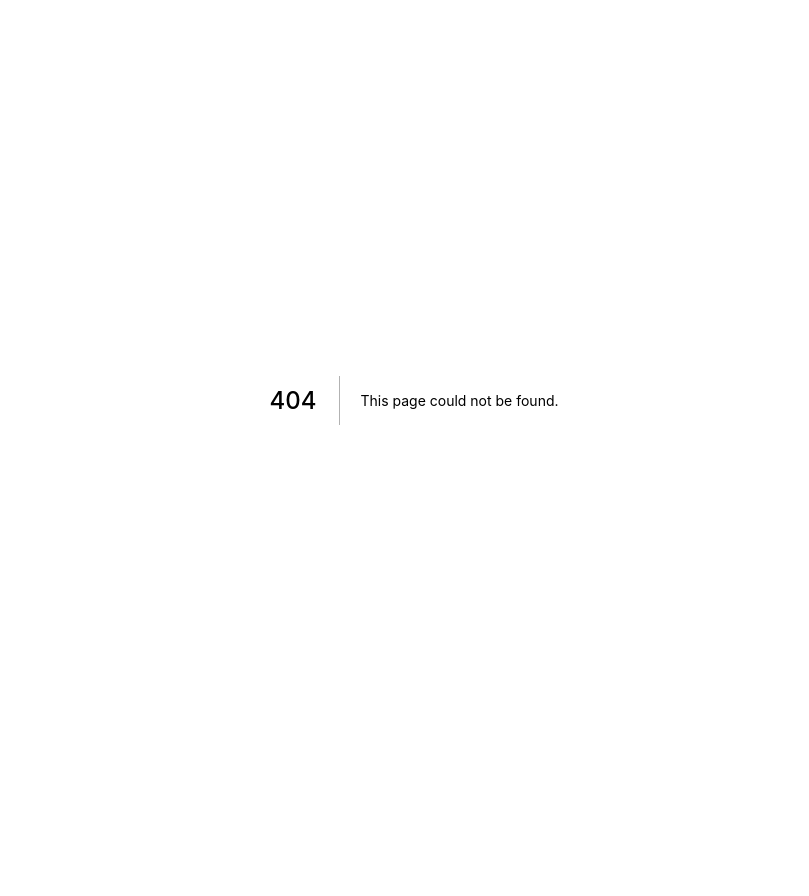
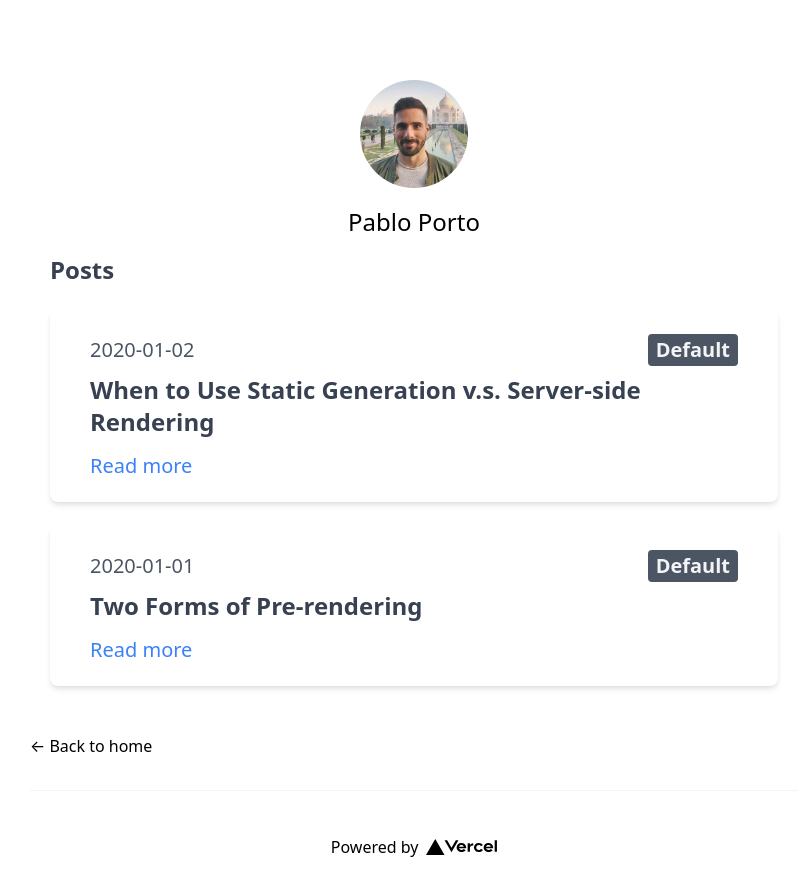
Before and after one commit to portovep/pabloporto.me, a Next.js app: page /blog in a window 1280 px wide. Before the commit this address had no page. Shown: the top 896 px of the page, without its empty margins (226-1035 px from the left). Before the commit the page ends 800 px from the top, so only its background shows below. Built offline with nearby package versions, Linux system fonts and the light colour scheme.

Commit message:
Add blog posts page

```diff
--- /dev/null
+++ b/components/PostSummary/PostSummary.tsx
@@ -0,0 +1,31 @@
+export default function PostSummary(props) {
+  const { date, tag, title } = props.postData;
+  return (
+    <div className="mt-6">
+      <div className="max-w-4xl px-10 py-6 bg-white rounded-lg shadow-md">
+        <div className="flex justify-between items-center">
+          <span className="font-light text-gray-600">{date}</span>
+          <a
+            href="#"
+            className="px-2 py-1 bg-gray-600 text-gray-100 font-bold rounded hover:bg-gray-500"
+          >
+            {tag || "Default"}
+          </a>
+        </div>
+        <div className="mt-2">
+          <a
+            href="#"
+            className="text-2xl text-gray-700 font-bold hover:underline"
+          >
+            {title}
+          </a>
+        </div>
+        <div className="flex justify-between items-center mt-4">
+          <a href="#" className="text-blue-500 hover:underline">
+            Read more
+          </a>
+        </div>
+      </div>
+    </div>
+  );
+}
--- /dev/null
+++ b/lib/posts.ts
@@ -0,0 +1,31 @@
+import fs from "fs";
+import path from "path";
+import matter from "gray-matter";
+
+const postsDirectory = path.join(process.cwd(), "posts");
+
+const parsePost = (fileName) => {
+  const id = fileName.replace(/\.md$/, "");
+
+  const fullPath = path.join(postsDirectory, fileName);
+  const fileContents = fs.readFileSync(fullPath, "utf8");
+
+  const matterResult = matter(fileContents);
+
+  return {
+    id,
+    ...matterResult.data,
+  };
+};
+
+export function getSortedPostsData() {
+  const fileNames = fs.readdirSync(postsDirectory);
+
+  return fileNames.map(parsePost).sort((a: any, b: any) => {
+    if (a.date < b.date) {
+      return 1;
+    } else {
+      return -1;
+    }
+  });
+}
--- a/package.json
+++ b/package.json
@@ -8,6 +8,7 @@
     "start": "next start"
   },
   "dependencies": {
+    "gray-matter": "^4.0.2",
     "next": "10.0.8",
     "react": "17.0.1",
     "react-dom": "17.0.1"
--- /dev/null
+++ b/pages/blog/index.js
@@ -0,0 +1,34 @@
+import Head from "next/head";
+import Layout, { siteTitle } from "../../components/Layout/Layout";
+import PostSummary from "../../components/PostSummary/PostSummary";
+import { getSortedPostsData } from "../../lib/posts";
+
+export async function getStaticProps() {
+  const allPostsData = getSortedPostsData();
+  return {
+    props: {
+      allPostsData,
+    },
+  };
+}
+
+export default function Blog({ allPostsData }) {
+  return (
+    <Layout>
+      <Head>
+        <title>{`${siteTitle} - Blog`}</title>
+      </Head>
+
+      <section className="m-5 text-xl leading-6">
+        <h1 className="text-xl font-bold text-gray-700 md:text-2xl">Posts</h1>
+        <ul className="mt-5">
+          {allPostsData.map((postData) => (
+            <li key={postData.id}>
+              <PostSummary postData={postData} />
+            </li>
+          ))}
+        </ul>
+      </section>
+    </Layout>
+  );
+}
--- /dev/null
+++ b/posts/pre-renderring.md
@@ -0,0 +1,11 @@
+---
+title: "Two Forms of Pre-rendering"
+date: "2020-01-01"
+---
+
+Next.js has two forms of pre-rendering: **Static Generation** and **Server-side Rendering**. The difference is in **when** it generates the HTML for a page.
+
+- **Static Generation** is the pre-rendering method that generates the HTML at **build time**. The pre-rendered HTML is then _reused_ on each request.
+- **Server-side Rendering** is the pre-rendering method that generates the HTML on **each request**.
+
+Importantly, Next.js lets you **choose** which pre-rendering form to use for each page. You can create a "hybrid" Next.js app by using Static Generation for most pages and using Server-side Rendering for others.
--- /dev/null
+++ b/posts/ssg-ssr.md
@@ -0,0 +1,19 @@
+---
+title: "When to Use Static Generation v.s. Server-side Rendering"
+date: "2020-01-02"
+---
+
+We recommend using **Static Generation** (with and without data) whenever possible because your page can be built once and served by CDN, which makes it much faster than having a server render the page on every request.
+
+You can use Static Generation for many types of pages, including:
+
+- Marketing pages
+- Blog posts
+- E-commerce product listings
+- Help and documentation
+
+You should ask yourself: "Can I pre-render this page **ahead** of a user's request?" If the answer is yes, then you should choose Static Generation.
+
+On the other hand, Static Generation is **not** a good idea if you cannot pre-render a page ahead of a user's request. Maybe your page shows frequently updated data, and the page content changes on every request.
+
+In that case, you can use **Server-Side Rendering**. It will be slower, but the pre-rendered page will always be up-to-date. Or you can skip pre-rendering and use client-side JavaScript to populate data.
```
Also changed, not shown: 1 other file (tests, documents, lock files or other folders).
